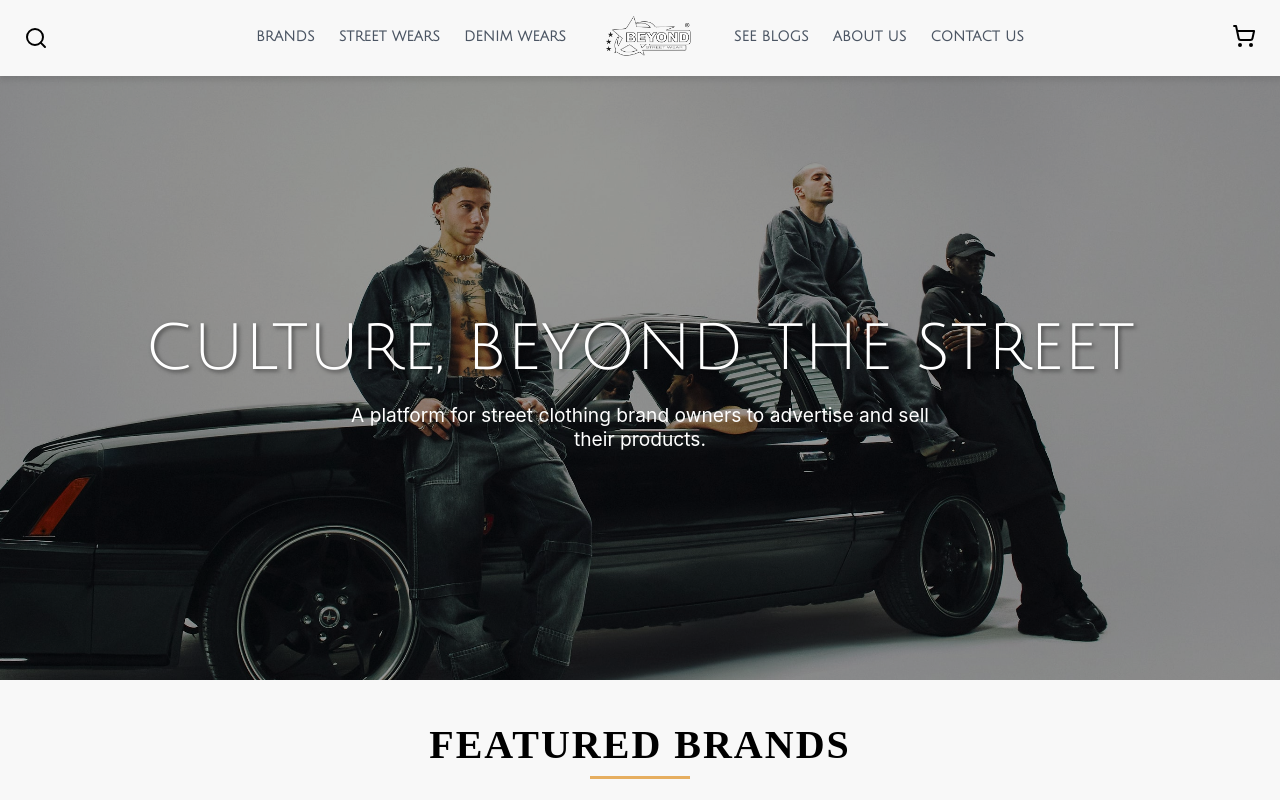
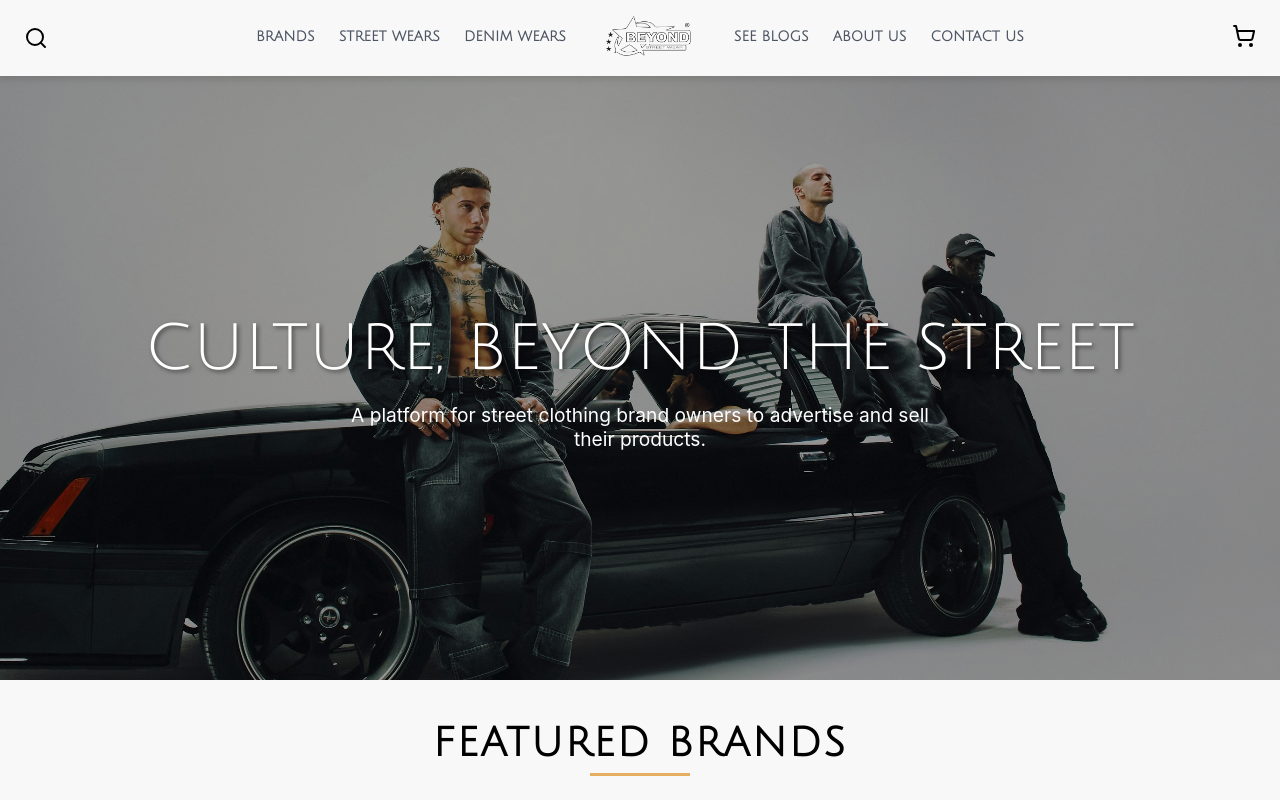
Before and after one commit to kev-69/street-and-culture, a React (Create React App) app in the folder street-and-culture/: page / in a window 1280 px wide. Shown: the top 800 px of the page. Built offline with nearby package versions, Linux system fonts and the light colour scheme.

Commit message:
Change font family for consistency

```diff
--- a/street-and-culture/src/pages/Home.css
+++ b/street-and-culture/src/pages/Home.css
@@ -133,7 +133,7 @@
 .featured-brands h2 {
   text-align: center;
   margin-bottom: 2rem;
-  font-family: 'Italiana', serif;
+  font-family: 'Julius Sans One', serif;
   font-size: 2.5rem;
   letter-spacing: 2px;
   position: relative;
```
